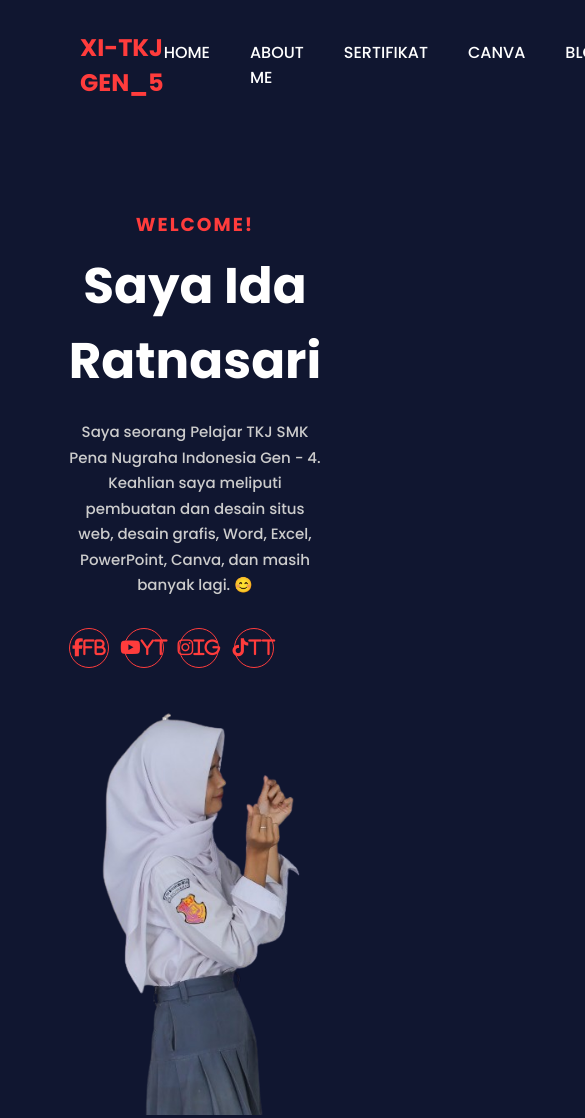
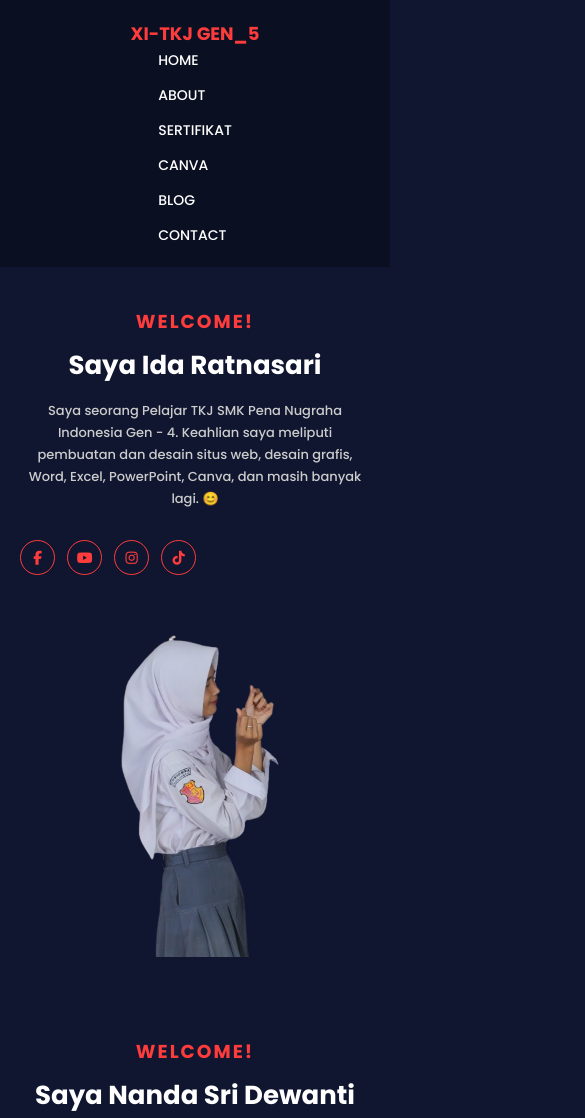
Before and after one commit to tkjsmkpena2020-glitch/web_pibadi_testing, a plain HTML site: page index.html in a window 390 px wide. Shown: the top 1118 px of the page, 585 px wide, since content can reach past the window. Drawn offline with Linux system fonts and the light colour scheme.

Commit message:
Update index.html

```diff
--- a/index.html
+++ b/index.html
@@ -2,14 +2,12 @@
 <head>
     <meta charset="UTF-8">
     <meta name="viewport" content="width=device-width, initial-scale=1.0">
-    <title>Ida Ratnasari - Web Designer</title>
+    <title>XI-TKJ GEN 5 - Web Pribadi</title>
 
     <!-- Font Google -->
-    <style>
-        @import url('https://fonts.googleapis.com/css2?family=Poppins:wght@300;500;700&display=swap');
-    </style>
+    <link href="https://fonts.googleapis.com/css2?family=Poppins:wght@300;500;700&display=swap" rel="stylesheet">
 
-    <!-- Font Awesome Icons -->
+    <!-- Font Awesome -->
     <script src="https://kit.fontawesome.com/a076d05399.js" crossorigin="anonymous"></script>
 
     <style>
@@ -32,19 +30,23 @@
             display: flex;
             justify-content: space-between;
             align-items: center;
-            padding: 30px 80px;
+            padding: 20px 40px;
+            background: rgba(0, 0, 0, 0.3);
+            flex-wrap: wrap;
         }
 
         header h1 {
             color: #ff3c3c;
-            font-size: 24px;
+            font-size: 22px;
             font-weight: 700;
         }
 
         nav ul {
             list-style: none;
             display: flex;
-            gap: 40px;
+            flex-wrap: wrap;
+            gap: 20px;
+            justify-content: center;
         }
 
         nav ul li a {
@@ -52,6 +54,7 @@
             text-decoration: none;
             font-weight: 500;
             transition: color 0.3s;
+            font-size: 14px;
         }
 
         nav ul li a:hover {
@@ -62,11 +65,15 @@
             display: flex;
             justify-content: space-between;
             align-items: center;
-            padding: 80px;
+            padding: 60px 40px;
+            flex-wrap: wrap;
         }
 
         .hero-text {
+            flex: 1;
+            min-width: 280px;
             max-width: 550px;
+            margin-bottom: 20px;
         }
 
         .hero-text h3 {
@@ -76,9 +83,9 @@
         }
 
         .hero-text h1 {
-            font-size: 50px;
+            font-size: 38px;
             font-weight: 700;
-            margin-bottom: 20px;
+            margin-bottom: 15px;
         }
 
         .hero-text p {
@@ -90,21 +97,23 @@
 
         .social-icons {
             display: flex;
-            gap: 15px;
+            gap: 12px;
+            flex-wrap: wrap;
+            justify-content: flex-start;
         }
 
         .social-icons a {
             color: #ff3c3c;
             border: 1px solid #ff3c3c;
-            width: 40px;
-            height: 40px;
+            width: 38px;
+            height: 38px;
             display: flex;
             justify-content: center;
             align-items: center;
             border-radius: 50%;
             text-decoration: none;
             transition: all 0.3s;
-            font-size: 18px;
+            font-size: 16px;
         }
 
         .social-icons a:hover {
@@ -112,30 +121,77 @@
             color: #fff;
         }
 
-        .hero img {
+        .hero-img img {
             width: 250px;
             border-radius: 10px;
         }
 
-        @media (max-width: 800px) {
+        /* ========== RESPONSIVE AREA ========== */
+        @media (max-width: 900px) {
+            header {
+                flex-direction: column;
+                align-items: center;
+                padding: 20px;
+            }
+
+            nav ul {
+                gap: 15px;
+            }
+
             .hero {
                 flex-direction: column;
                 text-align: center;
+                padding: 40px 20px;
             }
 
-            .hero img {
+            .hero-text h1 {
+                font-size: 32px;
+            }
+
+            .hero-text p {
+                font-size: 14px;
+            }
+
+            .hero-img img {
+                width: 200px;
                 margin-top: 20px;
+            }
+        }
+
+        @media (max-width: 480px) {
+            header h1 {
+                font-size: 18px;
+            }
+
+            nav ul {
+                flex-direction: column;
+                gap: 10px;
+            }
+
+            .social-icons a {
+                width: 35px;
+                height: 35px;
+                font-size: 14px;
+            }
+
+            .hero-text h1 {
+                font-size: 26px;
+            }
+
+            .hero-text p {
+                font-size: 13px;
             }
         }
     </style>
 </head>
+
 <body>
     <header>
         <h1>XI-TKJ GEN_5</h1>
         <nav>
             <ul>
                 <li><a href="https://idaratnasariwblog.my.canva.site/home-ida">HOME</a></li>
-                <li><a href="https://idaratnasariwblog.my.canva.site/about-me-ida-ratna">ABOUT ME</a></li>
+                <li><a href="https://idaratnasariwblog.my.canva.site/about-me-ida-ratna">ABOUT</a></li>
                 <li><a href="https://idaratnasariwblog.my.canva.site/sertifikat-ida-nanda/">SERTIFIKAT</a></li>
                 <li><a href="https://www.canva.com/">CANVA</a></li>
                 <li><a href="https://idaratnasariwblog.my.canva.site/">BLOG</a></li>
@@ -144,6 +200,7 @@
         </nav>
     </header>
 
+    <!-- HERO 1 -->
     <section class="hero">
         <div class="hero-text">
             <h3>WELCOME!</h3>
@@ -152,10 +209,10 @@
             Keahlian saya meliputi pembuatan dan desain situs web, desain grafis, Word, Excel, PowerPoint, Canva, dan masih banyak lagi. 😊</p>
 
             <div class="social-icons">
-                <a href="https://www.facebook.com/ida.ratnasari.7/"><i class="fab fa-facebook-f">fb</i></a>
-                <a href="https://www.youtube.com/@idaratnasari8313"><i class="fab fa-youtube">yt</i></a>
-                <a href="https://www.instagram.com/ida_ratnasari/"><i class="fab fa-instagram">ig</i></a>
-                <a href="https://www.tiktok.com/@ida.ratnasari57"><i class="fab fa-tiktok">tt</i></a>
+                <a href="https://www.facebook.com/ida.ratnasari.7/"><i class="fab fa-facebook-f"></i></a>
+                <a href="https://www.youtube.com/@idaratnasari8313"><i class="fab fa-youtube"></i></a>
+                <a href="https://www.instagram.com/ida_ratnasari/"><i class="fab fa-instagram"></i></a>
+                <a href="https://www.tiktok.com/@ida.ratnasari57"><i class="fab fa-tiktok"></i></a>
             </div>
         </div>
         <div class="hero-img">
@@ -163,48 +220,44 @@
         </div>
     </section>
 
-    <br>
-
+    <!-- HERO 2 -->
     <section class="hero">
         <div class="hero-text">
             <h3>WELCOME!</h3>
             <h1>Saya Nanda Sri Dewanti</h1>
             <p>Saya seorang Pelajar TKJ SMK Pena Nugraha Indonesia Gen - 4.
-            Keahlian saya meliputi jaringan komputer, cisco packet trasser, desain grafis, Word, Excel, PowerPoint, Canva, dan masih banyak lagi. 😊</p>
+            Keahlian saya meliputi jaringan komputer, cisco packet tracer, desain grafis, Word, Excel, PowerPoint, Canva, dan lainnya. 😊</p>
 
             <div class="social-icons">
-                <a href="https://www.facebook.com/ida.ratnasari.7/"><i class="fab fa-facebook-f">fb</i></a>
-                <a href="https://www.youtube.com/@idaratnasari8313"><i class="fab fa-youtube">yt</i></a>
-                <a href="https://www.instagram.com/ida_ratnasari/"><i class="fab fa-instagram">ig</i></a>
-                <a href="https://www.tiktok.com/@ida.ratnasari57"><i class="fab fa-tiktok"></i>tt</a>
+                <a href="#"><i class="fab fa-facebook-f"></i></a>
+                <a href="#"><i class="fab fa-youtube"></i></a>
+                <a href="#"><i class="fab fa-instagram"></i></a>
+                <a href="#"><i class="fab fa-tiktok"></i></a>
             </div>
         </div>
         <div class="hero-img">
-            <img src="nanddaw.png" alt="Ida Ratnasari 2">
+            <img src="nanddaw.png" alt="Nanda Sri Dewanti">
         </div>
     </section>
 
-
-    <br>
-
+    <!-- HERO 3 -->
     <section class="hero">
         <div class="hero-text">
             <h3>WELCOME!</h3>
             <h1>Saya Serly Juliana</h1>
-            <p>Saya seorang Pelajar TKJ SMK Pena Nugraha Indonesia Gen - 4 yang rajin masuk belajar 😘😍❤️.
-            Keahlian saya meliputi jaringan komputer, cisco packet trasser, desain grafis, Word, Excel, PowerPoint, Canva, dan masih banyak lagi. 😊</p>
+            <p>Saya seorang Pelajar TKJ SMK Pena Nugraha Indonesia Gen - 4 yang rajin belajar 😍.
+            Keahlian saya meliputi jaringan komputer, cisco packet tracer, desain grafis, Word, Excel, PowerPoint, Canva, dan lainnya. 😊</p>
 
             <div class="social-icons">
-                <a href="https://www.facebook.com/ida.ratnasari.7/"><i class="fab fa-facebook-f">fb</i></a>
-                <a href="https://www.youtube.com/@idaratnasari8313"><i class="fab fa-youtube">yt</i></a>
-                <a href="https://www.instagram.com/ida_ratnasari/"><i class="fab fa-instagram">ig</i></a>
-                <a href="https://www.tiktok.com/@ida.ratnasari57"><i class="fab fa-tiktok"></i>tt</a>
+                <a href="#"><i class="fab fa-facebook-f"></i></a>
+                <a href="#"><i class="fab fa-youtube"></i></a>
+                <a href="#"><i class="fab fa-instagram"></i></a>
+                <a href="#"><i class="fab fa-tiktok"></i></a>
             </div>
         </div>
         <div class="hero-img">
-            <img src="serli.png" alt="Ida Ratnasari 2">
+            <img src="serli.png" alt="Serly Juliana">
         </div>
     </section>
-
 </body>
 </html>
```
